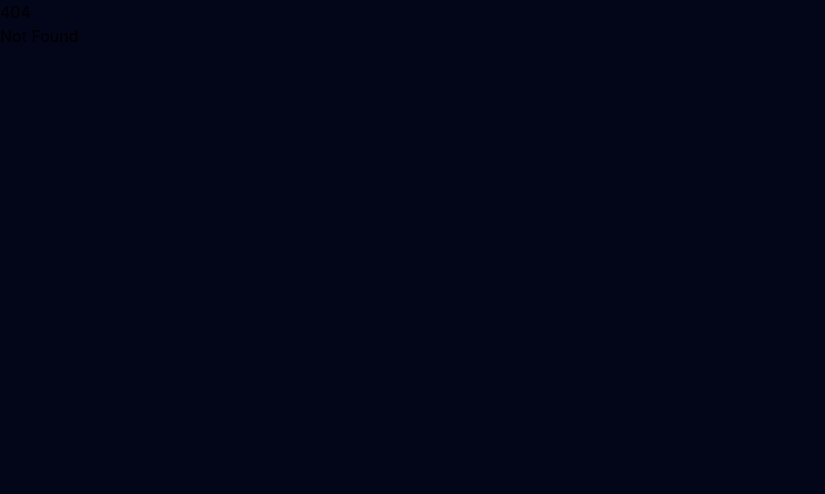
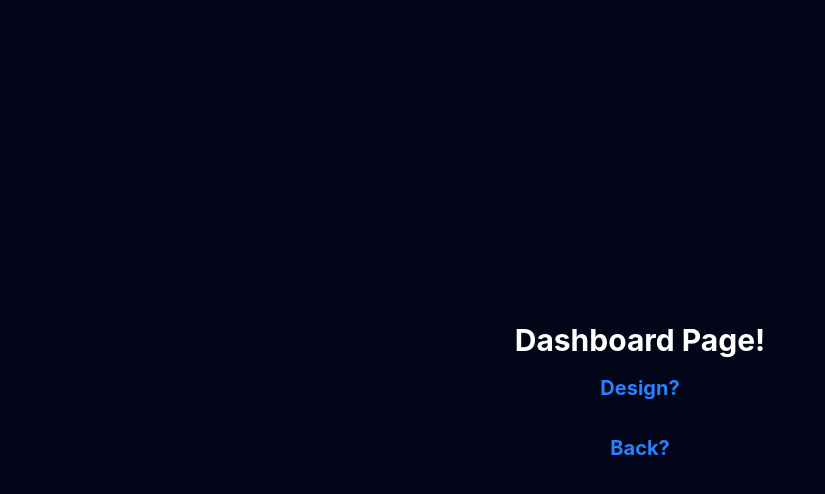
Before and after one commit to DodoSeal/LPlot, a SvelteKit app: page /dashboard in a window 1280 px wide. Before the commit this address had no page. Shown: the top 494 px of the page, without its empty margins (0-825 px from the left). Built offline with nearby package versions, Linux system fonts and the light colour scheme.

Commit message:
Feat: Begin learning Svelte - Extremely basic navigation implemented

```diff
--- /dev/null
+++ b/src/routes/dashboard/+page.svelte
@@ -0,0 +1,5 @@
+<div class="w-screen h-screen flex flex-col items-center place-content-center">
+    <h1 class="text-white text-center font-bold text-3xl">Dashboard Page!</h1>
+    <a class="text-blue-500 hover:text-blue-400 hover:underline cursor-pointer transition-all duration-200 text-center font-bold text-xl m-4" href="/design">Design?</a>
+    <a class="text-blue-500 hover:text-blue-400 hover:underline cursor-pointer transition-all duration-200 text-center font-bold text-xl m-4" href="/">Back?</a>
+</div>
--- /dev/null
+++ b/src/routes/design/+page.svelte
@@ -0,0 +1,4 @@
+<div class="w-screen h-screen flex flex-col items-center place-content-center">
+    <h1 class="text-white text-center font-bold text-3xl">Design Page!</h1>
+    <a class="text-blue-500 hover:text-blue-400 hover:underline cursor-pointer transition-all duration-200 text-center font-bold text-xl m-4" href="/">Back?</a>
+</div>
--- a/src/routes/login/+page.svelte
+++ b/src/routes/login/+page.svelte
@@ -1,4 +1,5 @@
 <div class="w-screen h-screen flex flex-col items-center place-content-center">
     <h1 class="text-white text-center font-bold text-3xl">Login Page!</h1>
+    <a class="text-blue-500 hover:text-blue-400 hover:underline cursor-pointer transition-all duration-200 text-center font-bold text-xl m-4" href="/dashboard">Dashboard?</a>
     <a class="text-blue-500 hover:text-blue-400 hover:underline cursor-pointer transition-all duration-200 text-center font-bold text-xl m-4" href="/">Back?</a>
 </div>
```
Also changed, not shown: src/app.html (line endings or trailing spaces).
